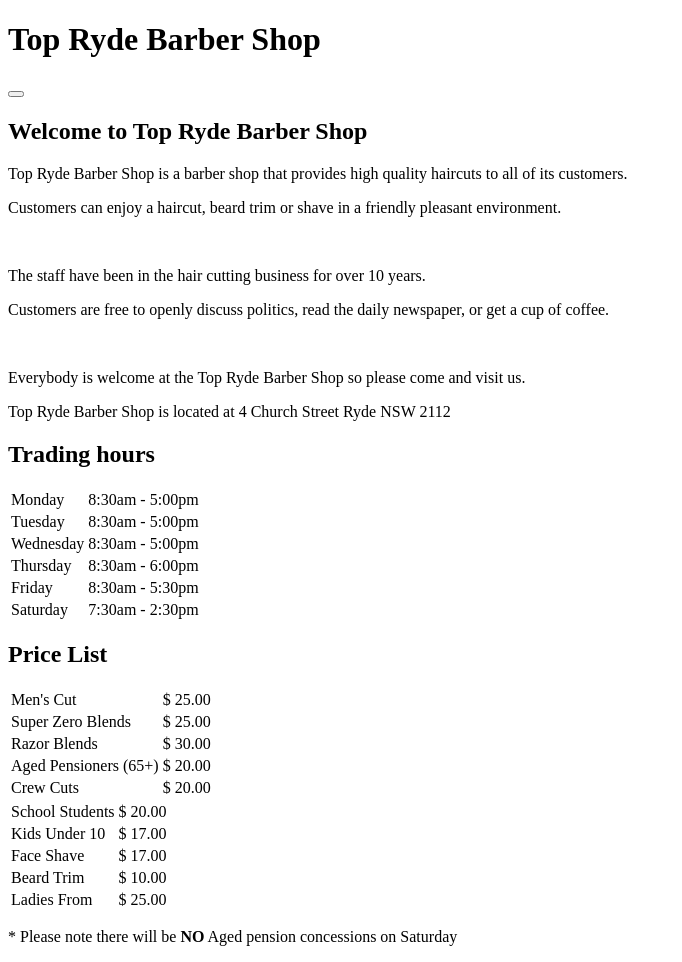
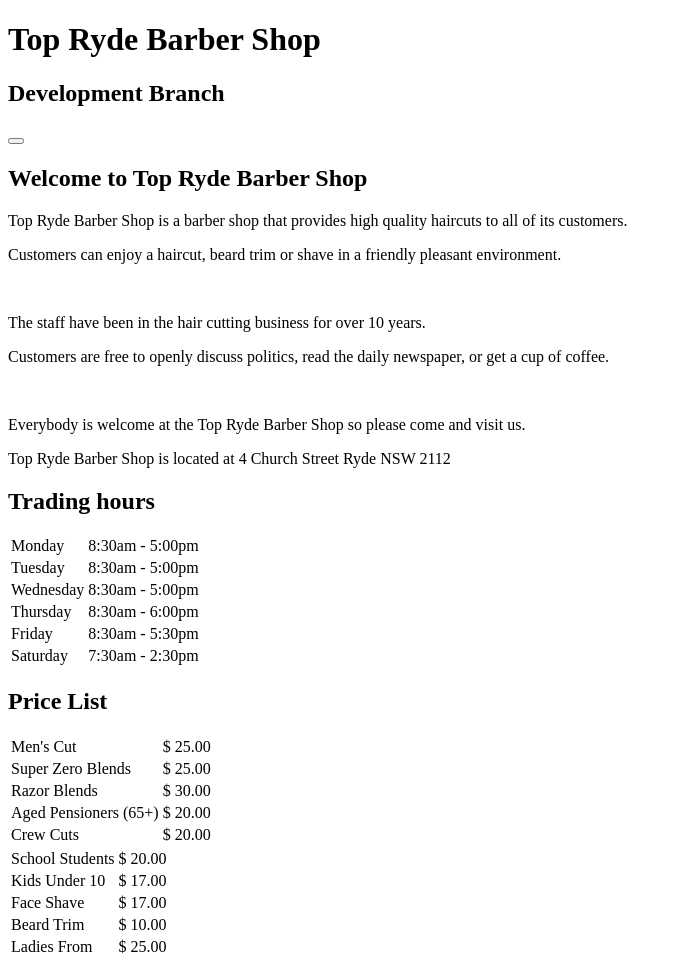
Before and after one commit to asimsheikh/toprydebarbershop-website, a plain HTML site: page index.html in a window 1280 px wide. Shown: the top 962 px of the page, without its empty margins (0-682 px from the left). Drawn offline with Linux system fonts and the light colour scheme.

Commit message:
first commit to development branch

```diff
--- a/index.html
+++ b/index.html
@@ -29,6 +29,7 @@
   <div class="container">
     <div class="page-header">
       <h1>Top Ryde Barber Shop</h1>
+      <h2>Development Branch</h2>
     </div>
 
     <nav class="navbar navbar-default">
```
